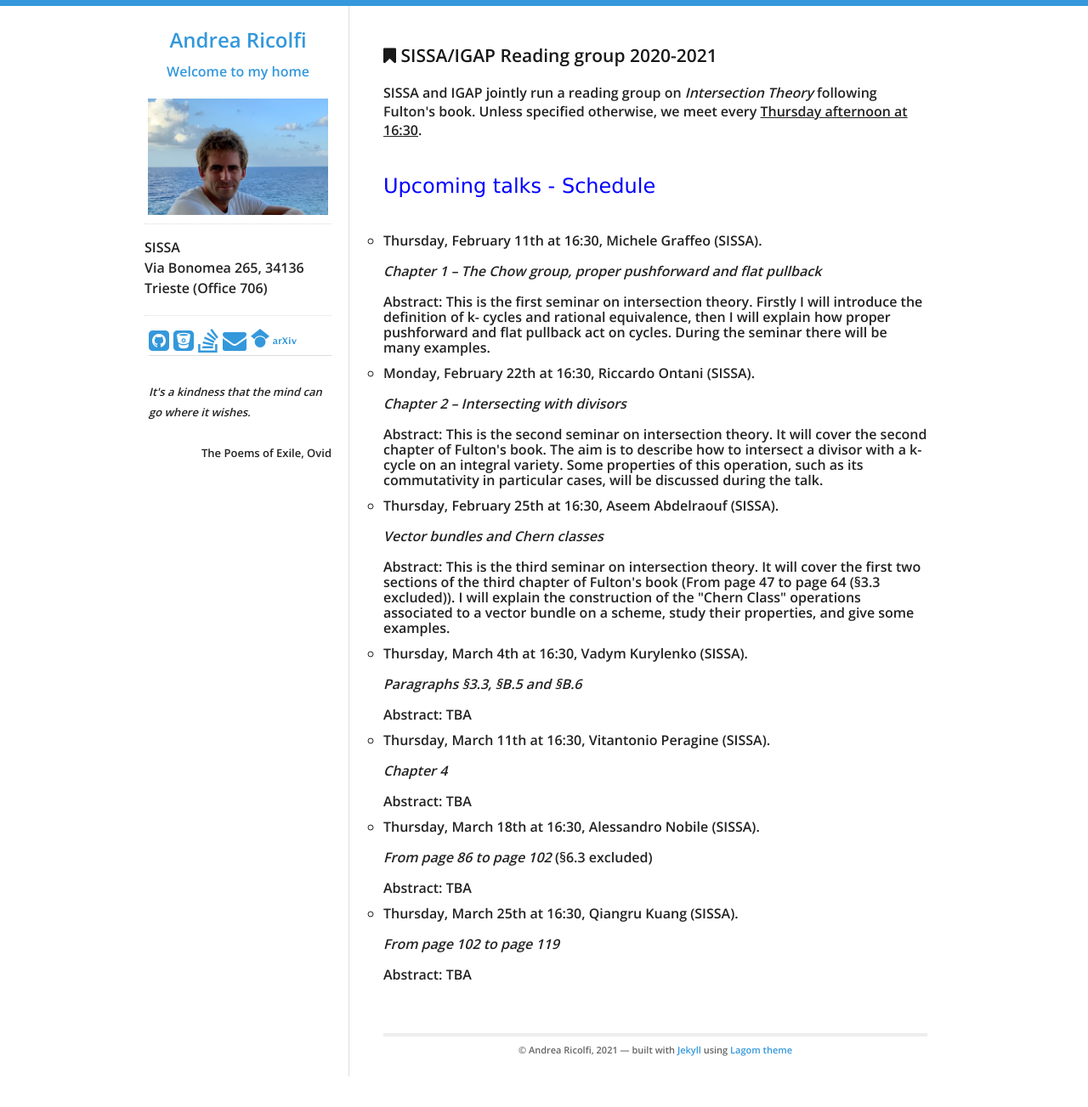
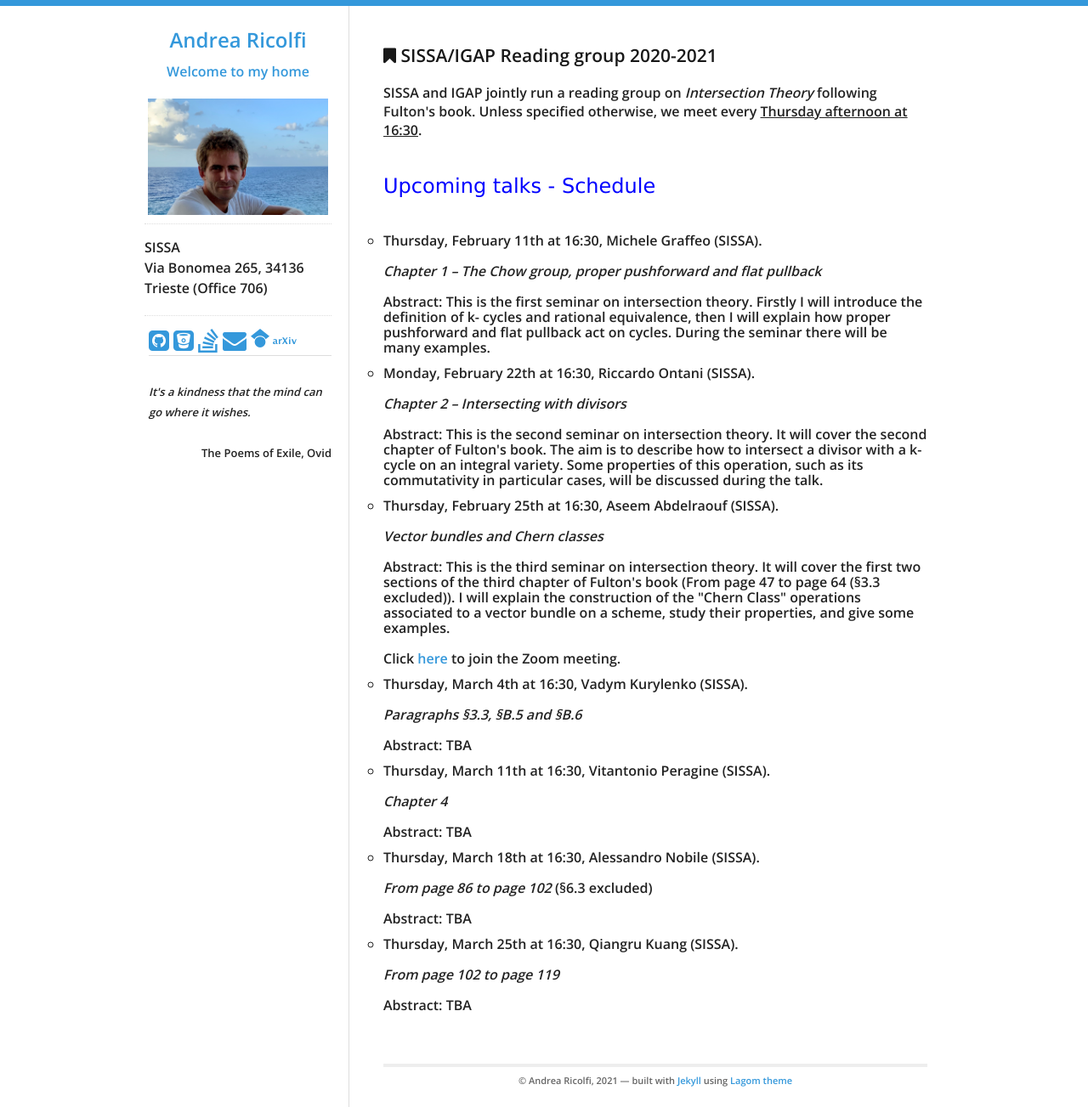
Before and after one commit to atricolfi/atricolfi.github.io, a Jekyll site: the page built from MATHEMATICS/Intersection_theory_seminar.html, in a window 1280 px wide. Shown: the whole page at 85% size. Built offline with Jekyll 4.4.1, drawn with Linux system fonts in a browser that asks for light colours; before the commit the page ends 1267 px from its top, so only the background shows below that.

Commit message:
Update Intersection_theory_seminar.html

```diff
--- a/MATHEMATICS/Intersection_theory_seminar.html
+++ b/MATHEMATICS/Intersection_theory_seminar.html
@@ -54,6 +54,9 @@ Some properties of this operation, such as its commutativity in particular cases
 Abstract:  This is the third seminar on intersection theory. It will cover the first two sections of the third chapter
 of Fulton's book (From page 47 to page 64 (§3.3 excluded)).
 I will explain the construction of the "Chern Class" operations associated to a vector bundle on a scheme, study their properties, and give some examples.
+  <br>
+  <br>
+  Click <a href="https://sissa-it.zoom.us/j/84773875717?pwd=ZXpOa3FnejFpSjhtRjNtRHVNT3ZnZz09">here</a> to join the Zoom meeting.
 </li>
 
 <li> Thursday, March 4th at 16:30, Vadym Kurylenko (SISSA).
```
